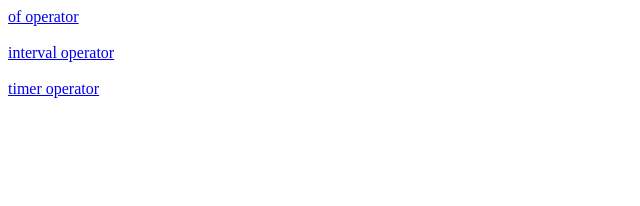
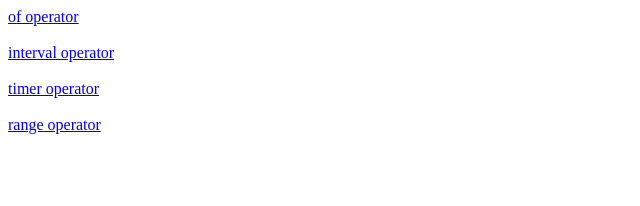
Before and after one commit to BeyzaNurCebi/rxjs, an Angular app: page /operators in a window 1280 px wide. Shown: the top 206 px of the page, without its empty margins (0-640 px from the left). Built offline with nearby package versions, Linux system fonts and the light colour scheme.

Commit message:
timer operator

```diff
--- a/src/app/app-routing.module.ts
+++ b/src/app/app-routing.module.ts
@@ -4,6 +4,7 @@ import { IntervalComponent } from './operators/interval/interval.component';
 import { OfComponent } from './operators/of/of.component';
 
 import { OperatorsComponent } from './operators/operators.component';
+import { RangeComponent } from './operators/range/range.component';
 import { TimerComponent } from './operators/timer/timer.component';
 
 const routes: Routes = [
@@ -11,7 +12,8 @@ const routes: Routes = [
   {path: "operators",component: OperatorsComponent},
   {path: "of",component: OfComponent},
   {path: "interval",component: IntervalComponent},
-  {path: "timer",component: TimerComponent}
+  {path: "timer",component: TimerComponent},
+  {path: "range",component: RangeComponent}
 ];
 
 @NgModule({
--- a/src/app/app.module.ts
+++ b/src/app/app.module.ts
@@ -8,6 +8,7 @@ import { OperatorsComponent } from './operators/operators.component';
 import { OfComponent } from './operators/of/of.component';
 import { IntervalComponent } from './operators/interval/interval.component';
 import { TimerComponent } from './operators/timer/timer.component';
+import { RangeComponent } from './operators/range/range.component';
 
 @NgModule({
   declarations: [
@@ -15,7 +16,8 @@ import { TimerComponent } from './operators/timer/timer.component';
     OperatorsComponent,
     OfComponent,
     IntervalComponent,
-    TimerComponent
+    TimerComponent,
+    RangeComponent
   ],
   imports: [
     BrowserModule,
--- a/src/app/operators/operators.component.html
+++ b/src/app/operators/operators.component.html
@@ -11,3 +11,8 @@
 <a [routerLink]="['/timer']">
     timer operator
 </a>
+<br>
+<br>
+<a [routerLink]="['/range']">
+    range operator
+</a>
--- /dev/null
+++ b/src/app/operators/range/range.component.html
@@ -0,0 +1 @@
+<p>range operator</p>
--- /dev/null
+++ b/src/app/operators/range/range.component.ts
@@ -0,0 +1,22 @@
+import { Component, OnInit } from '@angular/core';
+import { range } from "rxjs";
+
+@Component({
+    selector: 'ng-range',
+    templateUrl: 'range.component.html'
+})
+
+export class RangeComponent implements OnInit {
+    constructor() {
+
+    //RANGE OPERATOR
+    /* anlık olarak belirtilen aralıkta değer döndürür. */
+
+    const publisher = range(1,20)
+    publisher.subscribe(data => {
+        console.log(data)
+      })
+    }
+
+    ngOnInit() { }
+}
--- a/src/app/operators/timer/timer.component.ts
+++ b/src/app/operators/timer/timer.component.ts
@@ -9,6 +9,8 @@ import { timer } from 'rxjs';
 export class TimerComponent implements OnInit {
     subscription;
     constructor() {
+
+      //TIMER OPERATOR
       /* bir metodun belirli milisaniye sonra çalışmasını istiyorsak kullanırız.
       interval dan farkı bir kez çalışır. interval verdiğimiz süre içinde devamlı çalışır.
       */
```
